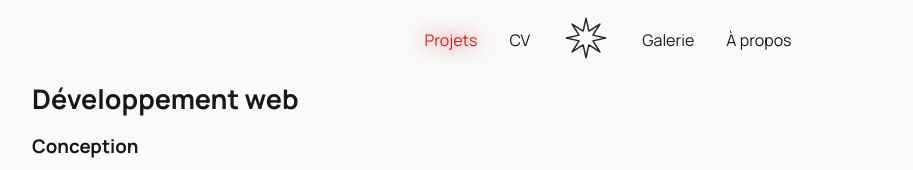
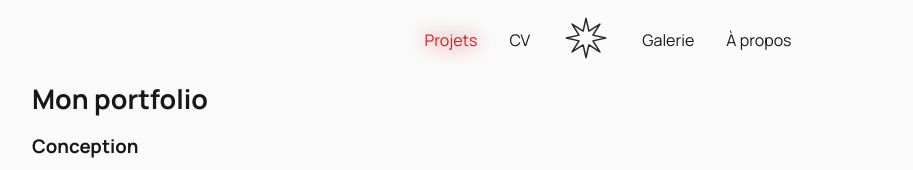
Before and after one commit to dntbstck/Personal-Portfolio-Project, a plain HTML site: page very_talented_please_hire_me.html in a window 1280 px wide. Shown: the top 170 px of the page, without its empty margins (32-945 px from the left). Drawn offline with Linux system fonts and the light colour scheme.

Commit message:
Update very_talented_please_hire_me.html

```diff
--- a/very_talented_please_hire_me.html
+++ b/very_talented_please_hire_me.html
@@ -42,7 +42,7 @@
         <div class="projects__wrapper">
           <section class="section__projects">
             <div class="section__projects__title">
-              <h1>Développement web</h1>
+              <h1>Mon portfolio</h1>
             </div>
             <div class="section__projects__text">
               <h3>Conception</h3>
```
